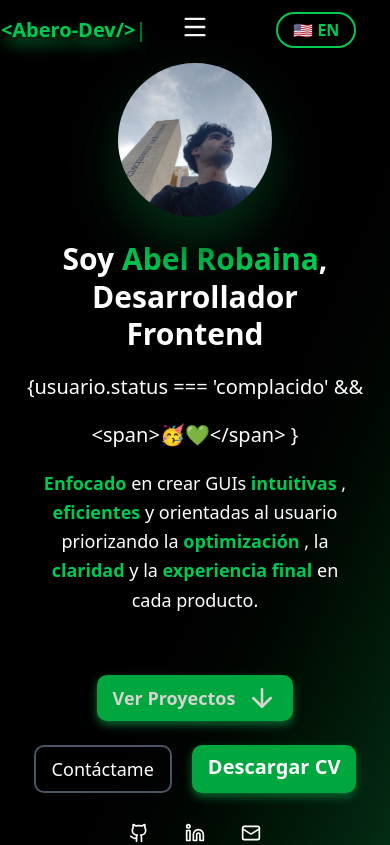
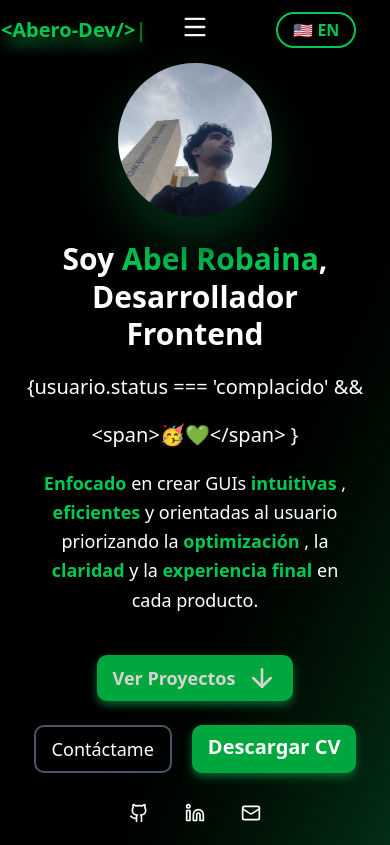
Before and after one commit to Abero-dev/Portafolio, a React (Vite) app: page / in a window 390 px wide. Shown: the top 845 px of the page. Built offline with nearby package versions, Linux system fonts and the light colour scheme.

Commit message:
Actualizacion responsive

```diff
--- a/src/sections/Hero.tsx
+++ b/src/sections/Hero.tsx
@@ -14,7 +14,7 @@ function Hero() {
         <section id="Hero" className="min-h-screen text-white flex lg:flex-row flex-col justify-around lg:pt-10 pt-10 lg:-space-x-30 items-center bg-linear-to-br from-black via-black to-green-950 overflow-hidden px-4">
 
             <div
-                className="flex justify-center lg:mt-0 max-w-full my-5 lg:mb-0"
+                className="flex justify-center lg:mt-0 max-w-full my-5 lg:my-0"
                 data-aos="zoom-in"
                 data-aos-duration="1500"
                 data-aos-once="true"
@@ -95,7 +95,7 @@ function Hero() {
                 </p>
 
                 <div
-                    className="flex lg:flex-row  flex-col items-center lg:gap-x-5 lg:gap-y-0 gap-y-6 mt-10 flex-wrap justify-center lg:justify-start"
+                    className="flex lg:flex-row flex-col items-center lg:gap-x-5 lg:gap-y-0 gap-y-6 mt-5 lg:mt-10 flex-wrap justify-center lg:justify-start"
                     data-aos="fade-up"
                     data-aos-duration="500"
                     data-aos-delay="3000"
```
